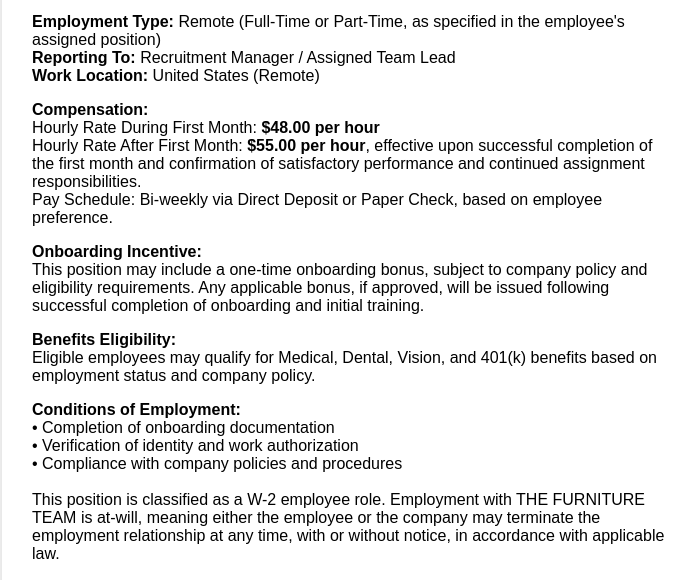
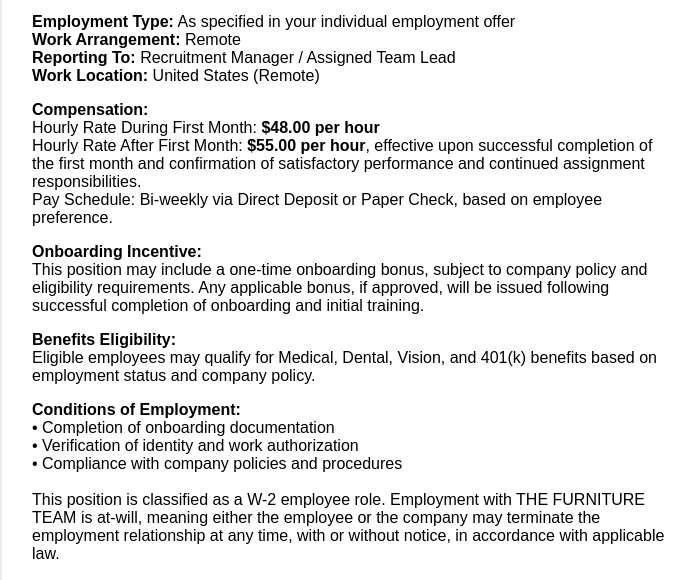
Before and after one commit to mega0247/tft-portal-main, a plain HTML site: page index.html in a window 1280 px wide. Shown: the part 187-767 px from the top of the page, without its empty margins (288-986 px from the left). Drawn offline with nearby package versions, Linux system fonts and the light colour scheme.

Commit message:
Update index.html

```diff
--- a/index.html
+++ b/index.html
@@ -160,7 +160,8 @@
     </p>
 
     <p>
-    <strong>Employment Type:</strong> Remote (Full-Time or Part-Time, as specified in the employee's assigned position)<br>
+    <strong>Employment Type:</strong> As specified in your individual employment offer<br>
+    <strong>Work Arrangement:</strong> Remote<br>
     <strong>Reporting To:</strong> Recruitment Manager / Assigned Team Lead<br>
     <strong>Work Location:</strong> United States (Remote)
     </p>
```
